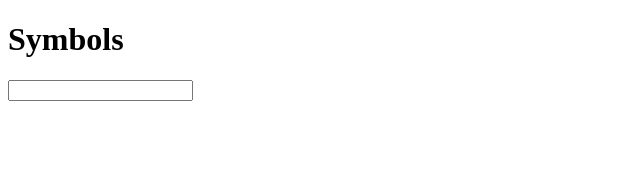
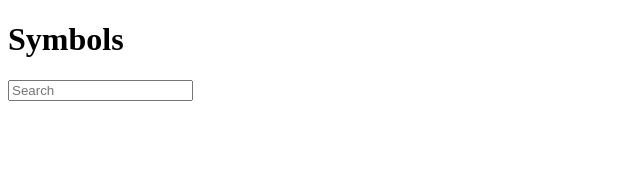
Before and after one commit to louis-young/symbols, a React (Create React App) app: page / in a window 1280 px wide. Shown: the top 170 px of the page, without its empty margins (0-640 px from the left). Built offline with nearby package versions, Linux system fonts and the light colour scheme.

Commit message:
Improve unit tests

```diff
--- a/src/components/Search/index.tsx
+++ b/src/components/Search/index.tsx
@@ -9,7 +9,7 @@ export const Search = ({ searchQuery, onSearchQueryChange }: SearchProps) => {
   };
   return (
     <form>
-      <input type="text" name="search" required value={searchQuery} onChange={handleChange} />
+      <input type="text" name="search" placeholder="Search" required value={searchQuery} onChange={handleChange} />
     </form>
   );
 };
```
Also changed, not shown: 2 other files (tests, documents, lock files or other folders).
